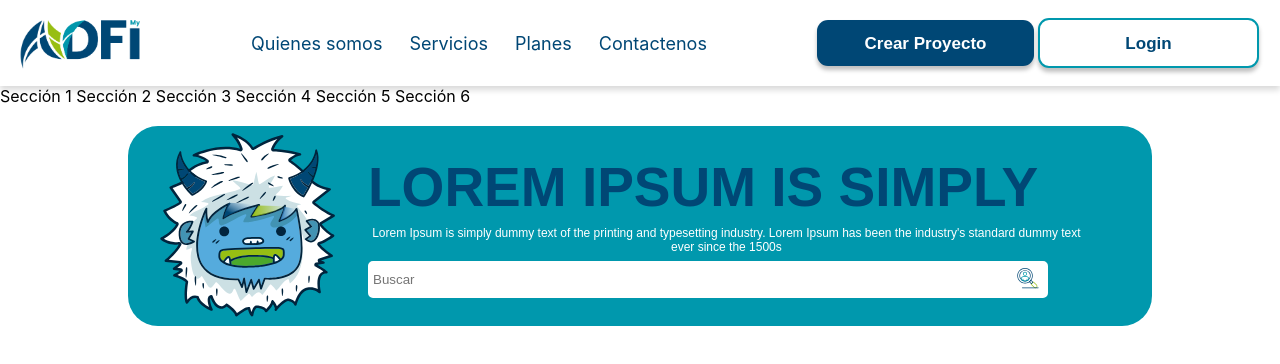
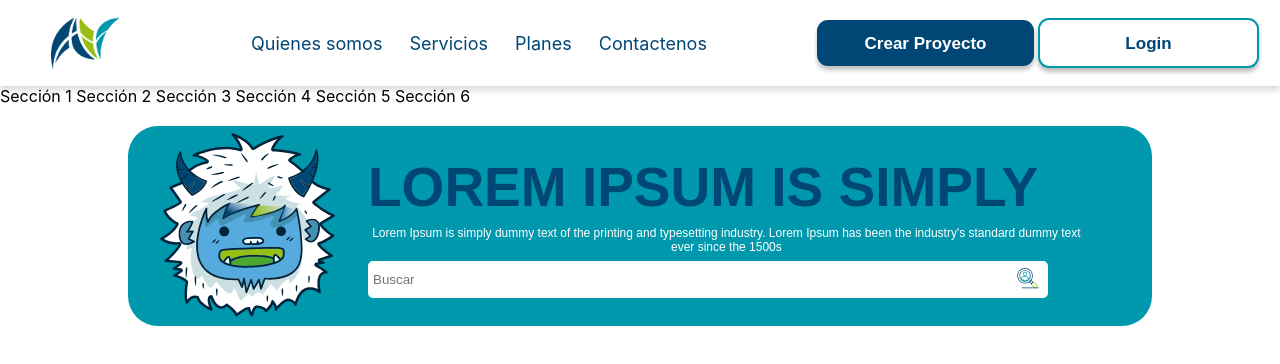
Before and after one commit to nataliarrod/my-adfi, a React (Create React App) app: page / in a window 1280 px wide. Shown: the top 364 px of the page. Built offline with nearby package versions, Linux system fonts and the light colour scheme.

Commit message:
new logo

```diff
--- a/src/modules/Landing/components/NavBar/index.js
+++ b/src/modules/Landing/components/NavBar/index.js
@@ -1,5 +1,5 @@
 import React from "react";
-import Logo from "../../../../assets/img/png/logo.png";
+import Logo from "../../../../assets/img/png/LOGO-02.png";
 import labelsNavBar from "./constants";
 import "./style.css";
 import Button from "../Button";
--- a/src/modules/Landing/components/NavBar/style.css
+++ b/src/modules/Landing/components/NavBar/style.css
@@ -17,7 +17,7 @@
 }
 
 .nav-bar-logo img{
-  width: 100%;
+  width: 83px;
   height: 100%;
 }
 
```
Also changed, not shown: src/assets/img/png/LOGO-02.png (added).
